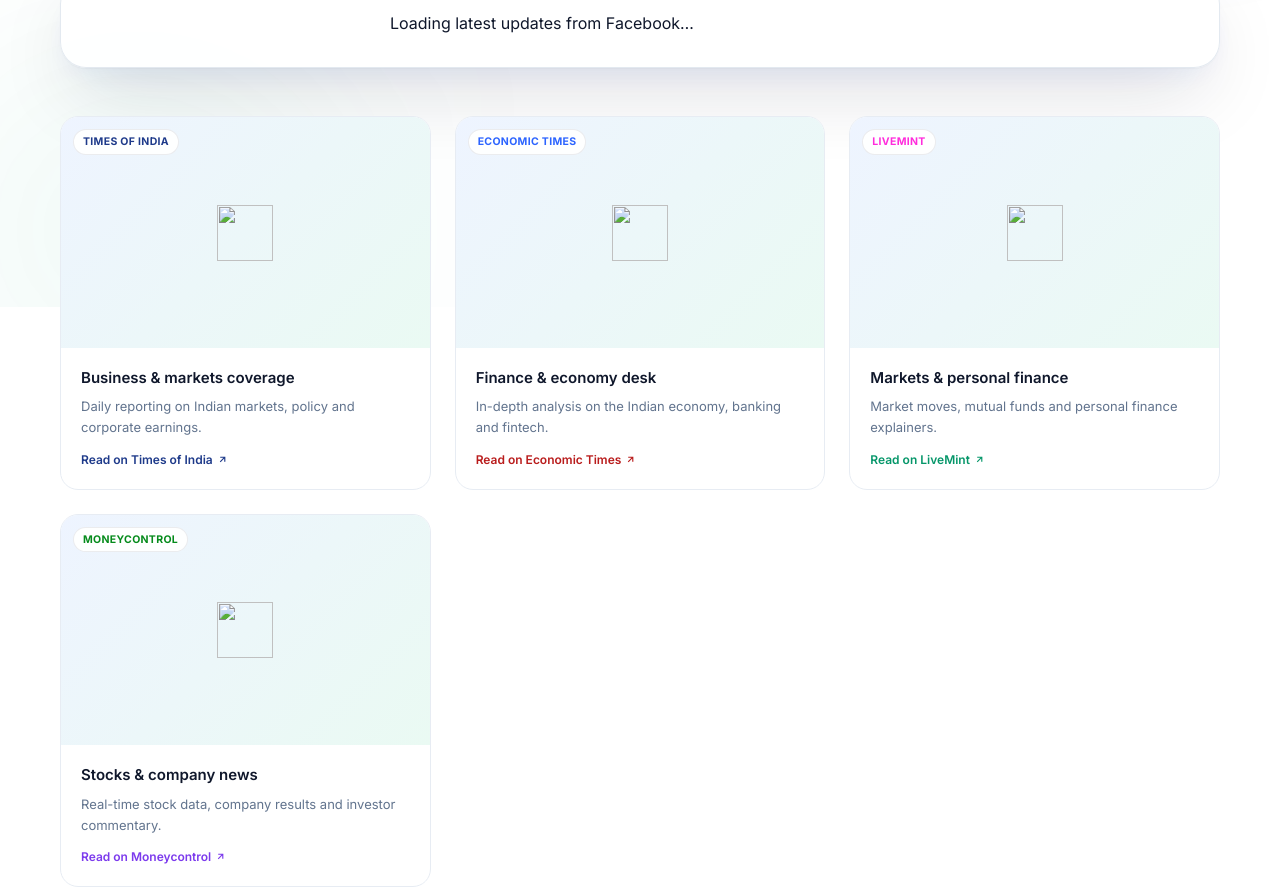
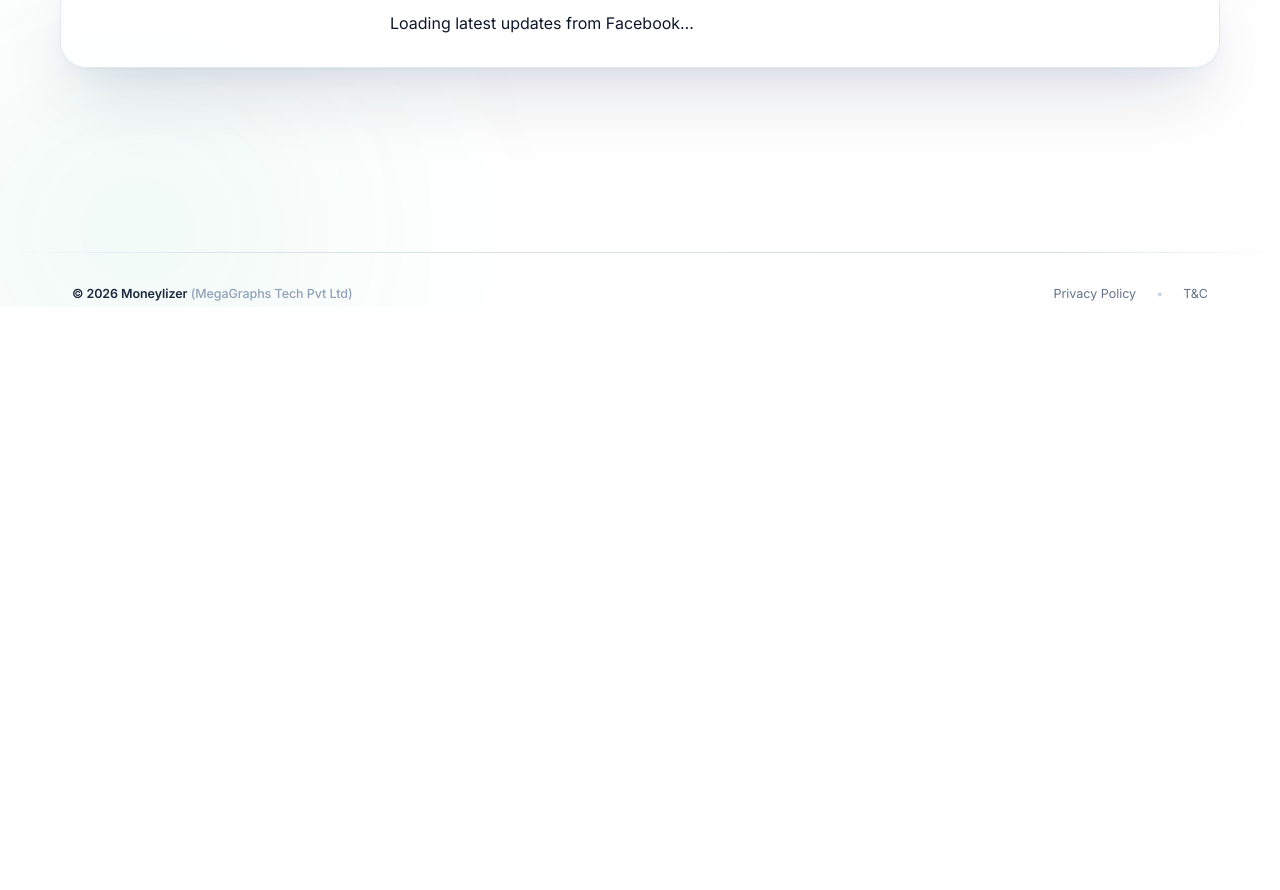
Before and after one commit to dhurianii/M360-Web, a plain HTML site: page blogs.html in a window 1280 px wide. Shown: the part 493-1383 px from the top of the page. After the commit the page ends 829 px from the top, so only its background shows below. Drawn offline with nearby package versions, Linux system fonts and the light colour scheme.

Commit message:
Complete Money360 website UI improvements

```diff
--- a/assets/partials.js
+++ b/assets/partials.js
@@ -48,7 +48,7 @@
         <a href="blogs.html" data-page="blogs" class="nav-link">Blogs</a>
         <a href="faqs.html" data-page="faqs" class="nav-link">FAQs</a>
       </nav>
-      <a href="https://megagraphs.com" class="try-demo-btn">TRY DEMO</a>
+      <a href="https://megagraphs.com" class="try-demo-btn">TRY M360</a>
     </div>
     <button id="mobileNavBtn" class="md:hidden w-9 h-9 flex items-center justify-center text-slate-700 shrink-0" aria-label="Menu">
       <svg width="20" height="20" viewBox="0 0 24 24" fill="none" stroke="currentColor" stroke-width="2" stroke-linecap="round">
--- a/blogs.html
+++ b/blogs.html
@@ -38,7 +38,7 @@
           <div class="eyebrow">Latest Updates</div>
           <h2 class="display-title text-[24px] sm:text-[28px] font-[500] tracking-[-0.02em] mt-2">Follow our <span class="money-grad">latest updates</span></h2>
         </div>
-        <a href="https://www.facebook.com/MotilalOswalSecurities/" target="_blank" rel="noopener noreferrer"
+        <a href="https://www.facebook.com/profile.php?id=61591829823482" target="_blank" rel="noopener noreferrer"
           class="text-[13px] font-[600] text-slate-600 hover:text-slate-900 transition-colors inline-flex items-center gap-1.5">
           <svg width="14" height="14" viewBox="0 0 24 24" fill="currentColor" aria-hidden="true">
             <path d="M22 12.06C22 6.5 17.52 2 12 2S2 6.5 2 12.06c0 5 3.66 9.14 8.44 9.94v-7.03H7.9v-2.9h2.54V9.85c0-2.51 1.49-3.9 3.77-3.9 1.09 0 2.24.2 2.24.2v2.47h-1.26c-1.24 0-1.63.77-1.63 1.56v1.88h2.78l-.44 2.9h-2.34V22c4.78-.8 8.44-4.94 8.44-9.94Z"/>
@@ -49,18 +49,18 @@
       <p class="text-slate-500 text-[14.5px] leading-relaxed mt-3 max-w-[680px]">Follow our latest announcements, research updates, and financial insights.</p>
 
       <div class="glass-frame soft-shadow rounded-[20px] sm:rounded-[26px] p-5 sm:p-8 mt-8 flex justify-center">
-        <div class="fb-page-wrapper w-full max-w-[500px] mx-auto overflow-hidden rounded-[14px] bg-white"
-          data-href="https://www.facebook.com/MotilalOswalSecurities/"
+      <div class="fb-page w-full max-w-[500px] mx-auto"
+          data-href="https://www.facebook.com/profile.php?id=61591829823482"
           data-tabs="timeline"
           data-width="500"
-          data-height=""
+          data-height="600"
           data-small-header="false"
           data-adapt-container-width="true"
           data-hide-cover="false"
           data-show-facepile="true"
           data-lazy="true">
-          <blockquote cite="https://www.facebook.com/MotilalOswalSecurities/" class="fb-xfbml-parse-ignore">
-            <a href="https://www.facebook.com/MotilalOswalSecurities/">Loading latest updates from Facebook…</a>
+          <blockquote cite="https://www.facebook.com/profile.php?id=61591829823482" class="fb-xfbml-parse-ignore">
+            <a href="https://www.facebook.com/profile.php?id=61591829823482">Loading latest updates from Facebook…</a>
           </blockquote>
         </div>
       </div>
@@ -68,70 +68,12 @@
 
     <div class="fade-up d1 grid sm:grid-cols-2 lg:grid-cols-3 gap-6 mt-12">
 
-      <a href="https://timesofindia.indiatimes.com/business" target="_blank" rel="noopener noreferrer"
-        class="blog-card">
-        <div class="thumb" style="background: linear-gradient(135deg,#eef4ff,#eafaf3);">
-          <img src="https://www.google.com/s2/favicons?domain=timesofindia.indiatimes.com&sz=128" class="w-14 h-14">
-          <span class="source-chip" style="color:#1e3a8a;">TIMES OF INDIA</span>
-        </div>
-        <div class="p-5">
-          <div class="text-[15px] font-[600] text-slate-900 leading-snug">Business &amp; markets coverage</div>
-          <p class="text-[13px] text-slate-500 mt-2 leading-relaxed">Daily reporting on Indian markets, policy and
-            corporate earnings.</p>
-          <div class="text-[12px] font-[600] mt-3 flex items-center gap-1" style="color:#1e3a8a;">Read on Times of India
-            <svg width="11" height="11" viewBox="0 0 24 24" fill="none" stroke="currentColor" stroke-width="2.5">
-              <path d="M7 17 17 7M7 7h10v10" />
-            </svg></div>
-        </div>
-      </a>
 
-      <a href="https://economictimes.indiatimes.com/" target="_blank" rel="noopener noreferrer" class="blog-card">
-        <div class="thumb" style="background: linear-gradient(135deg,#eef4ff,#eafaf3);">
-  <img src="https://www.google.com/s2/favicons?domain=economictimes.indiatimes.com&sz=128" class="w-14 h-14">
-  <span class="source-chip" style="color:#2c64ff;">economic times</span>
-</div>
-        <div class="p-5">
-          <div class="text-[15px] font-[600] text-slate-900 leading-snug">Finance &amp; economy desk</div>
-          <p class="text-[13px] text-slate-500 mt-2 leading-relaxed">In-depth analysis on the Indian economy, banking
-            and fintech.</p>
-          <div class="text-[12px] font-[600] mt-3 flex items-center gap-1" style="color:#b91c1c;">Read on Economic Times
-            <svg width="11" height="11" viewBox="0 0 24 24" fill="none" stroke="currentColor" stroke-width="2.5">
-              <path d="M7 17 17 7M7 7h10v10" />
-            </svg></div>
-        </div>
-      </a>
 
-      <a href="https://www.livemint.com/" target="_blank" rel="noopener noreferrer" class="blog-card">
-        <div class="thumb" style="background: linear-gradient(135deg,#eef4ff,#eafaf3);">
-  <img src="https://www.google.com/s2/favicons?domain=livemint.com&sz=128" class="w-14 h-14">
-  <span class="source-chip" style="color:#ff2cdc;" >LIVEMINT </span>
-</div>
-        <div class="p-5">
-          <div class="text-[15px] font-[600] text-slate-900 leading-snug">Markets &amp; personal finance</div>
-          <p class="text-[13px] text-slate-500 mt-2 leading-relaxed">Market moves, mutual funds and personal finance
-            explainers.</p>
-          <div class="text-[12px] font-[600] mt-3 flex items-center gap-1" style="color:#059669;">Read on LiveMint <svg
-              width="11" height="11" viewBox="0 0 24 24" fill="none" stroke="currentColor" stroke-width="2.5">
-              <path d="M7 17 17 7M7 7h10v10" />
-            </svg></div>
-        </div>
-      </a>
 
-      <a href="https://www.moneycontrol.com/" target="_blank" rel="noopener noreferrer" class="blog-card">
-       <div class="thumb" style="background: linear-gradient(135deg,#eef4ff,#eafaf3);">
-  <img src="https://www.google.com/s2/favicons?domain=moneycontrol.com&sz=128" class="w-14 h-14">
-  <span class="source-chip" style="color:#058b1c;">Moneycontrol</span>
-</div>
-        <div class="p-5">
-          <div class="text-[15px] font-[600] text-slate-900 leading-snug">Stocks &amp; company news</div>
-          <p class="text-[13px] text-slate-500 mt-2 leading-relaxed">Real-time stock data, company results and investor
-            commentary.</p>
-          <div class="text-[12px] font-[600] mt-3 flex items-center gap-1" style="color:#7c3aed;">Read on Moneycontrol
-            <svg width="11" height="11" viewBox="0 0 24 24" fill="none" stroke="currentColor" stroke-width="2.5">
-              <path d="M7 17 17 7M7 7h10v10" />
-            </svg></div>
-        </div>
-      </a>
+
+
+
     </div>
   </main>
 
```
Also changed, not shown: index.html (+2 -2 lines), assets/graphs/timeline.jpeg (added), assets/graphs/timeline.png (deleted), assets/hero.png (deleted).
